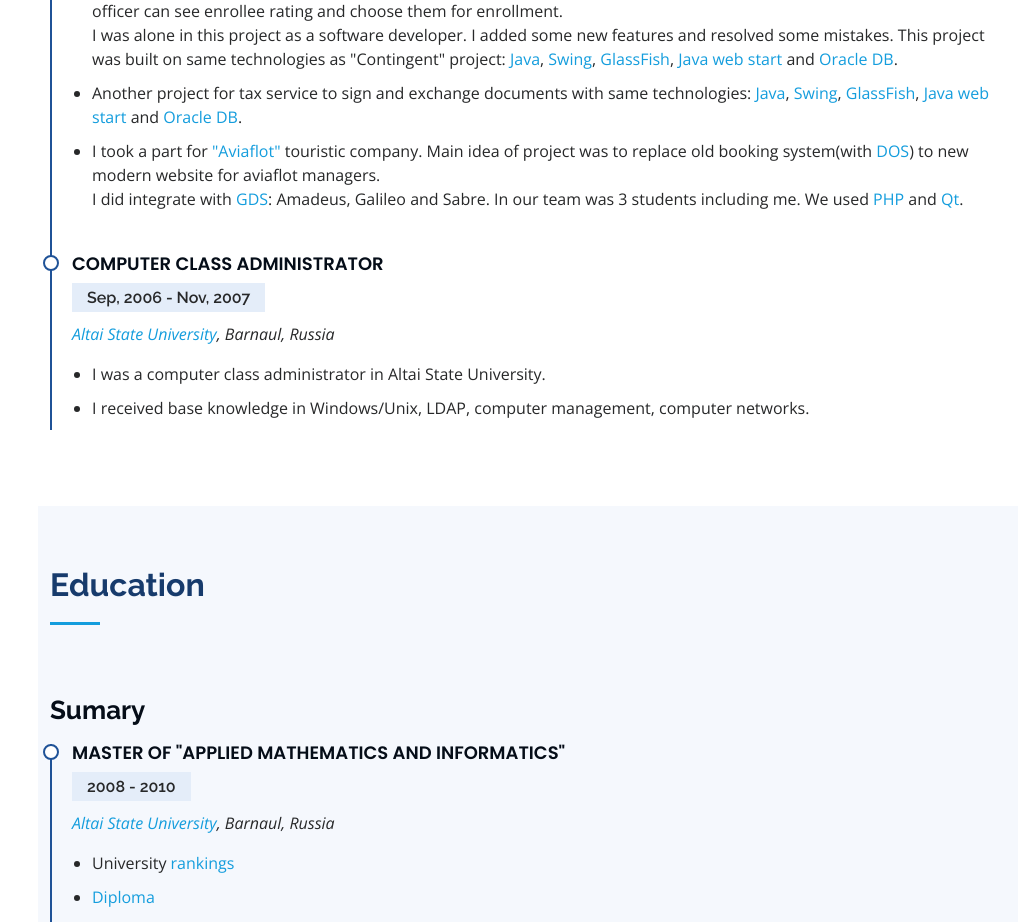
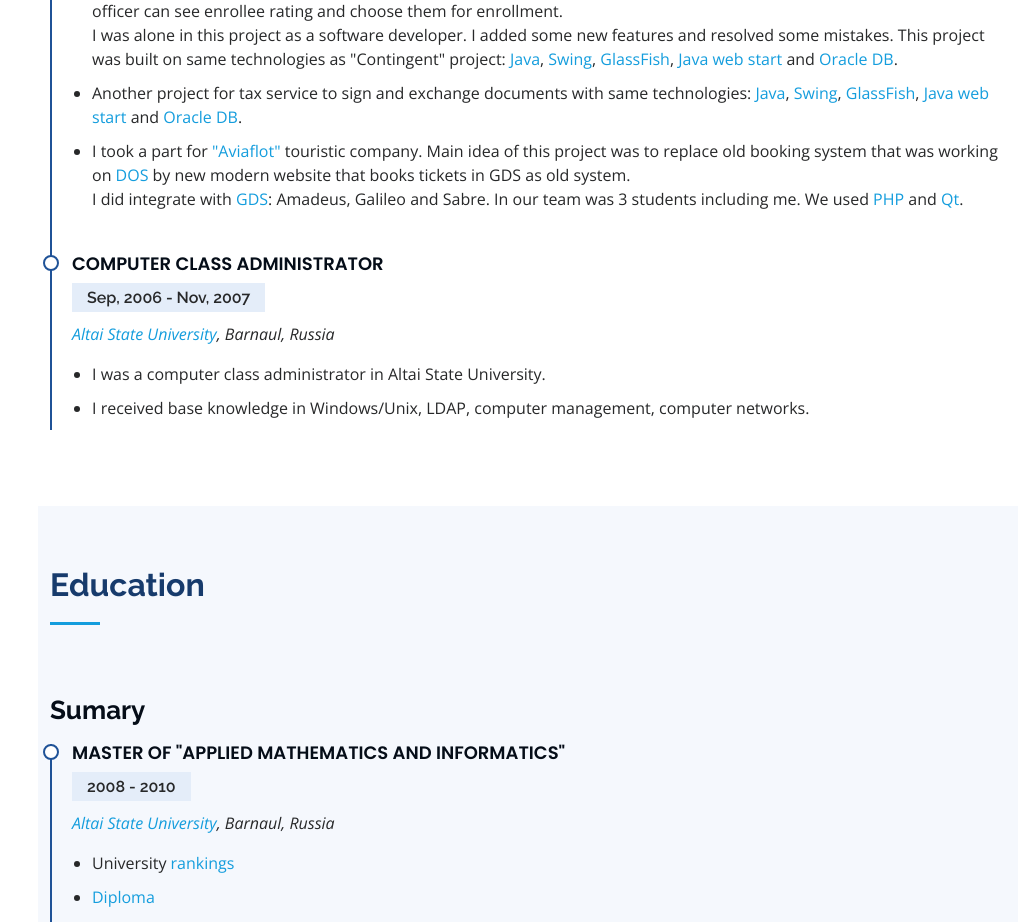
Before and after one commit to alexey-plotnikoff/resume, an Angular app: page / in a window 1280 px wide. Shown: the part 4000-4922 px from the top of the page, without its empty margins (262-1280 px from the left). Built offline with nearby package versions, Linux system fonts and the light colour scheme; what ngx-typed-js would draw is missing.

Commit message:
update descriotion

```diff
--- a/angular.json
+++ b/angular.json
@@ -111,5 +111,8 @@
         }
       }
     }
+  },
+  "cli": {
+    "analytics": false
   }
 }
--- a/src/app/main/career/career.component.html
+++ b/src/app/main/career/career.component.html
@@ -110,8 +110,8 @@
             </li>
             <li>
               I took a part for <a href="https://aviaflot.ru/" target="_blank">"Aviaflot"</a> touristic company.
-              Main idea of project was to replace old booking system(with <a href="https://en.wikipedia.org/wiki/DOS" target="_blank">DOS</a>) to
-              new modern website for aviaflot managers.<br>
+              Main idea of this project was to replace old booking system that was working on
+              <a href="https://en.wikipedia.org/wiki/DOS" target="_blank">DOS</a> by new modern website that books tickets in GDS as old system.<br>
               I did integrate with
               <a href="https://en.wikipedia.org/wiki/Global_distribution_system" target="_blank">GDS</a>: Amadeus, Galileo and Sabre.
               In our team was 3 students including me. We used <a href="https://en.wikipedia.org/wiki/PHP" target="_blank">PHP</a> and
```
